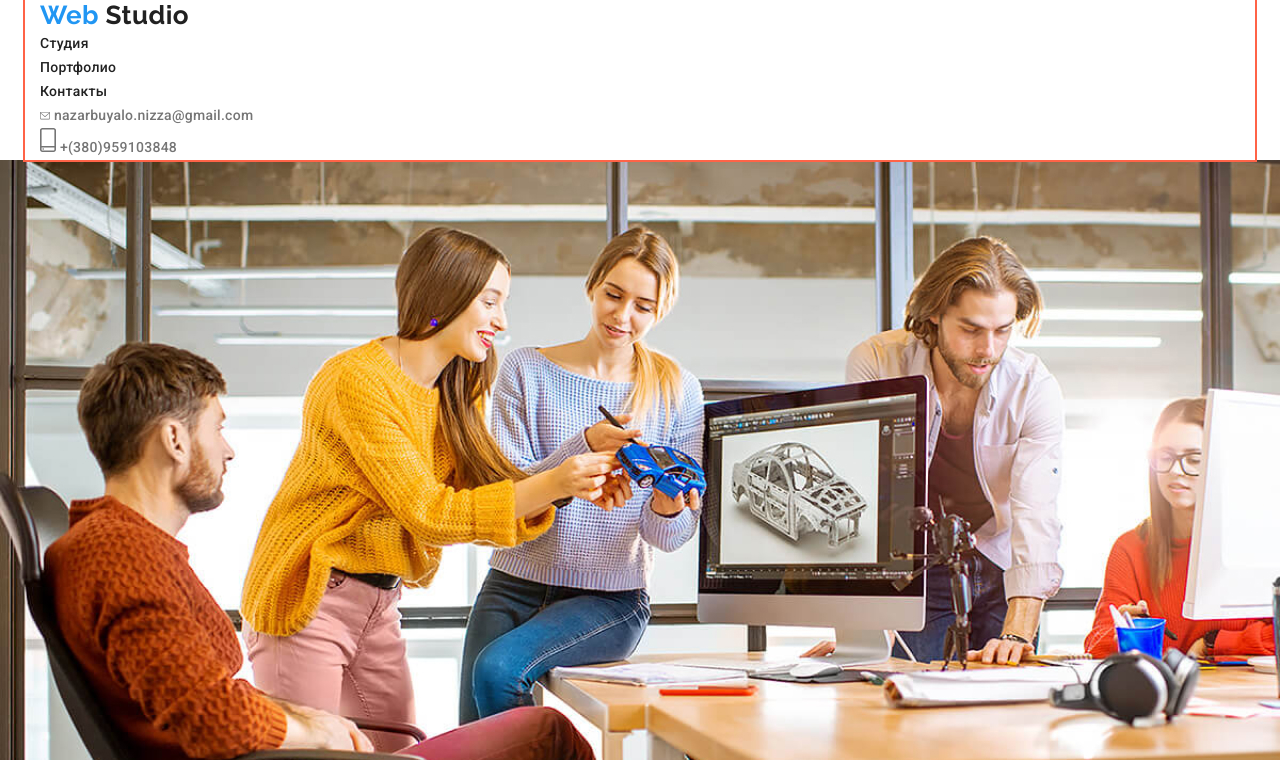
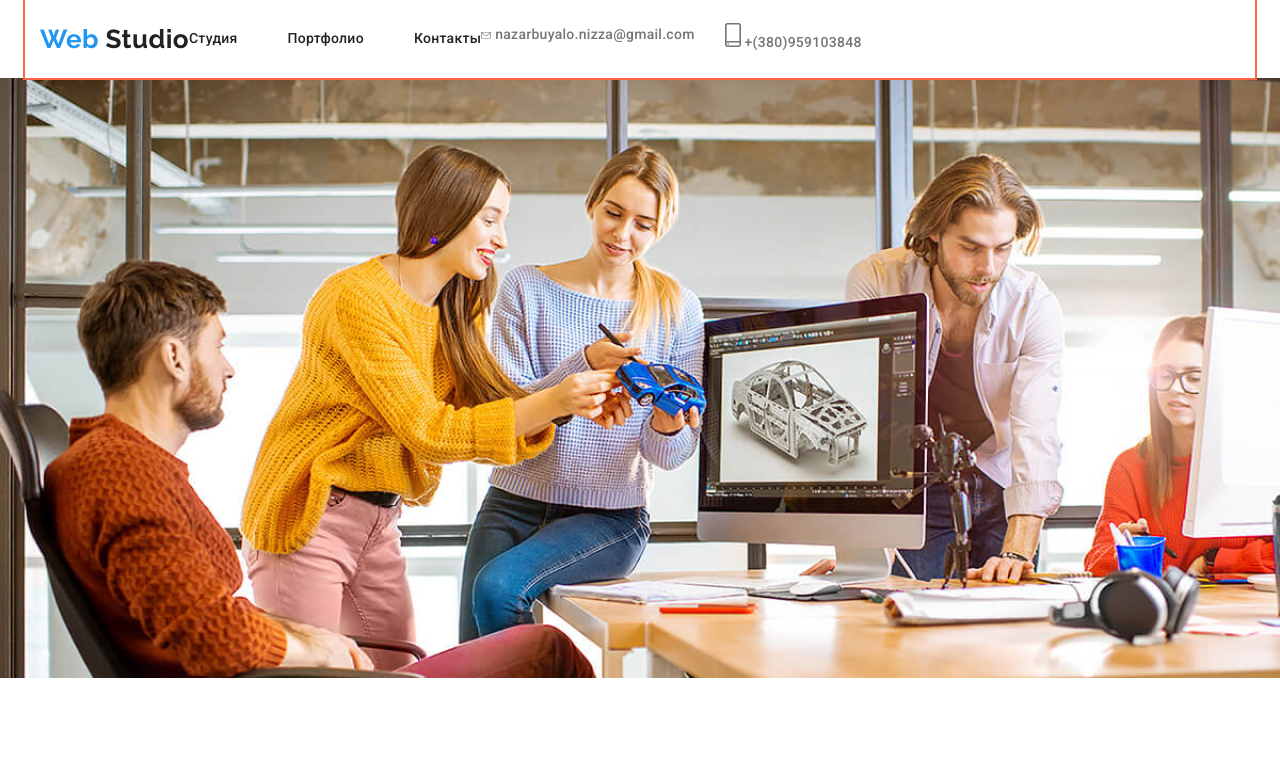
Before and after one commit to Kolya-Svarshik/HW-3, a plain HTML site: page index.html in a window 1280 px wide. Shown: the top 765 px of the page. Drawn offline with nearby package versions, Linux system fonts and the light colour scheme.

Commit message:
add element Display: Flex

```diff
--- a/css/styles.css
+++ b/css/styles.css
@@ -93,7 +93,23 @@ body {
 
 /* Header */
 
+.nav-item {
+    display: flex;
+    align-items: center;
+}
+
+.site-nav {
+    display: flex;
+}
+.site-nav .item:not(:last-child) {
+    margin-right: 50px;
+}
+
 .site-nav .link {
+    display: block;
+    padding-top: 31px;
+    padding-bottom: 31px;
+
     color: var(--tetli-text-color);
     font-weight: 500;
     font-size: 14px;
@@ -103,6 +119,14 @@ body {
 
 .site-nav .link:hover, .site-nav .link:focus {
 color: var(--accent-color);
+}
+
+.mail-nav {
+    display: flex;
+}
+
+.mail-nav .item:not(:last-child) {
+    margin-right: 30px;
 }
 
 /* Лого */
@@ -300,12 +324,21 @@ color: var(--accent-color);
     border-radius: 4px;
 }
 
+.clients-img1:hover, .clients-img1:focus {
+    border-color: var(--accent-color);
+}
+
 .clients-img2 {
     padding: 19px 65px;
     margin-top: 0;
     margin-bottom: 0;
     border: 1px solid var(--border-image);
     border-radius: 4px;
+}
+
+.clients-img2:hover,
+.clients-img2:focus {
+    border-color: var(--accent-color);
 }
 
 .clients-img3 {
@@ -316,12 +349,22 @@ color: var(--accent-color);
     border-radius: 4px;
 }
 
+.clients-img3:hover,
+.clients-img3:focus {
+    border-color: var(--accent-color);
+}
+
 .clients-img4 {
     padding: 24px 45px;
     margin-top: 0;
     margin-bottom: 0;
     border: 1px solid var(--border-image);
     border-radius: 4px;
+}
+
+.clients-img4:hover,
+.clients-img4:focus {
+    border-color: var(--accent-color);
 }
 
 .clients-img5 {
@@ -332,12 +375,22 @@ color: var(--accent-color);
     border-radius: 4px;
 }
 
+.clients-img5:hover,
+.clients-img5:focus {
+    border-color: var(--accent-color);
+}
+
 .clients-img6 {
     padding: 23px 41px;
     margin-top: 0;
     margin-bottom: 0;
     border: 1px solid var(--border-image);
     border-radius: 4px;
+}
+
+.clients-img6:hover,
+.clients-img6:focus {
+    border-color: var(--accent-color);
 }
 
 /* Фильтр */
--- a/index.html
+++ b/index.html
@@ -21,33 +21,29 @@
     <!--Шапка сайта-->
     <header>
       <div class="container">
-        <nav>
-          <div>
+        <nav class="nav-item">
           <a href="index.html" class="logo"> <span>Web</span> Studio </a>
 
           <ul class="site-nav">
-              <li><a href="" class="link">Студия</a></li>
-              <li>
+            <li class="item"><a href="" class="link">Студия</a></li>
+            <li class="item">
               <a href="./portfolio.html" class="link">Портфолио</a>
             </li>
-              <li><a href="" class="link">Контакты</a></li>
+            <li class="item"><a href="" class="link">Контакты</a></li>
           </ul>
-          </div>
 
-          <div>
           <ul class="mail-nav">
-              <li>
+            <li class="item">
               <img src="./images/mail.svg" alt="" width="10" />
               <a href="mailto:nazarbuyalo.nizza@gmail.com" class="link">
                 nazarbuyalo.nizza@gmail.com
               </a>
             </li>
-              <li>
+            <li class="item">
               <img src="./images/smartphone.svg" alt="" width="16" />
               <a href="tewl:+380959103848" class="link">+(380)959103848</a>
             </li>
           </ul>
-          </div>
         </nav>
       </div>
     </header>
```
Lines whose indentation alone changed are shown as unchanged.
